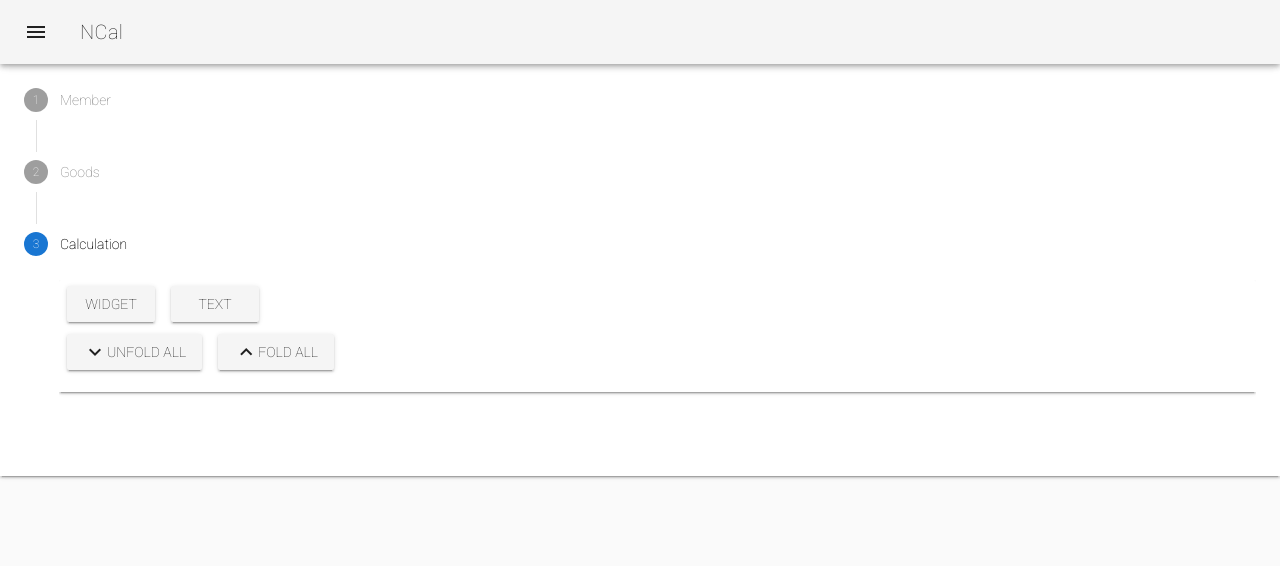
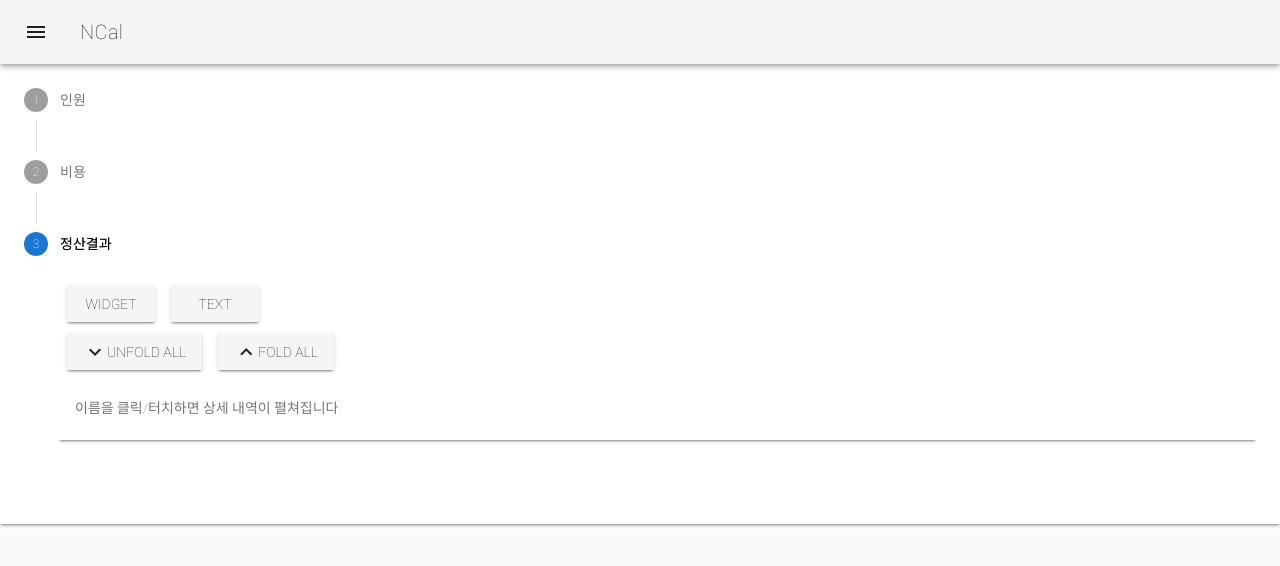
Before and after one commit to kcopper8/ncal, a Vue app: page / in a window 1280 px wide. Shown: the top 566 px of the page. Built offline with nearby package versions, Linux system fonts and the light colour scheme.

Commit message:
add guide

```diff
--- a/src/components/MainPage.vue
+++ b/src/components/MainPage.vue
@@ -1,16 +1,16 @@
 <template>
   <v-stepper v-model="step" vertical non-linear>
-    <v-stepper-step step="1" editable>Member</v-stepper-step>
+    <v-stepper-step step="1" editable>인원</v-stepper-step>
     <v-stepper-content step="1">
       <MemberPage v-if="step === '1'" />
     </v-stepper-content>
 
-    <v-stepper-step step="2" editable>Goods</v-stepper-step>
+    <v-stepper-step step="2" editable>비용</v-stepper-step>
     <v-stepper-content step="2">
       <GoodsPage v-if="step === '2'"/>
     </v-stepper-content>
 
-    <v-stepper-step step="3" editable>Calculation</v-stepper-step>
+    <v-stepper-step step="3" editable>정산결과</v-stepper-step>
     <v-stepper-content step="3">
       <v-card class="mb-5">
         <CalculatePage v-if="step === '3'"/>
--- a/src/components/calculate/CalculateWidget.vue
+++ b/src/components/calculate/CalculateWidget.vue
@@ -9,6 +9,11 @@
       Fold All
     </v-btn>
     <v-list expand>
+      <v-subheader
+        :key="'guide'"
+      >
+        이름을 클릭/터치하면 상세 내역이 펼쳐집니다.
+      </v-subheader>
       <CalculateItem
         v-for="item in memberItems"
         :key="item.member.id"
@@ -18,7 +23,6 @@
       />
     </v-list>
   </div>
-
 </template>
 
 <script>
```
